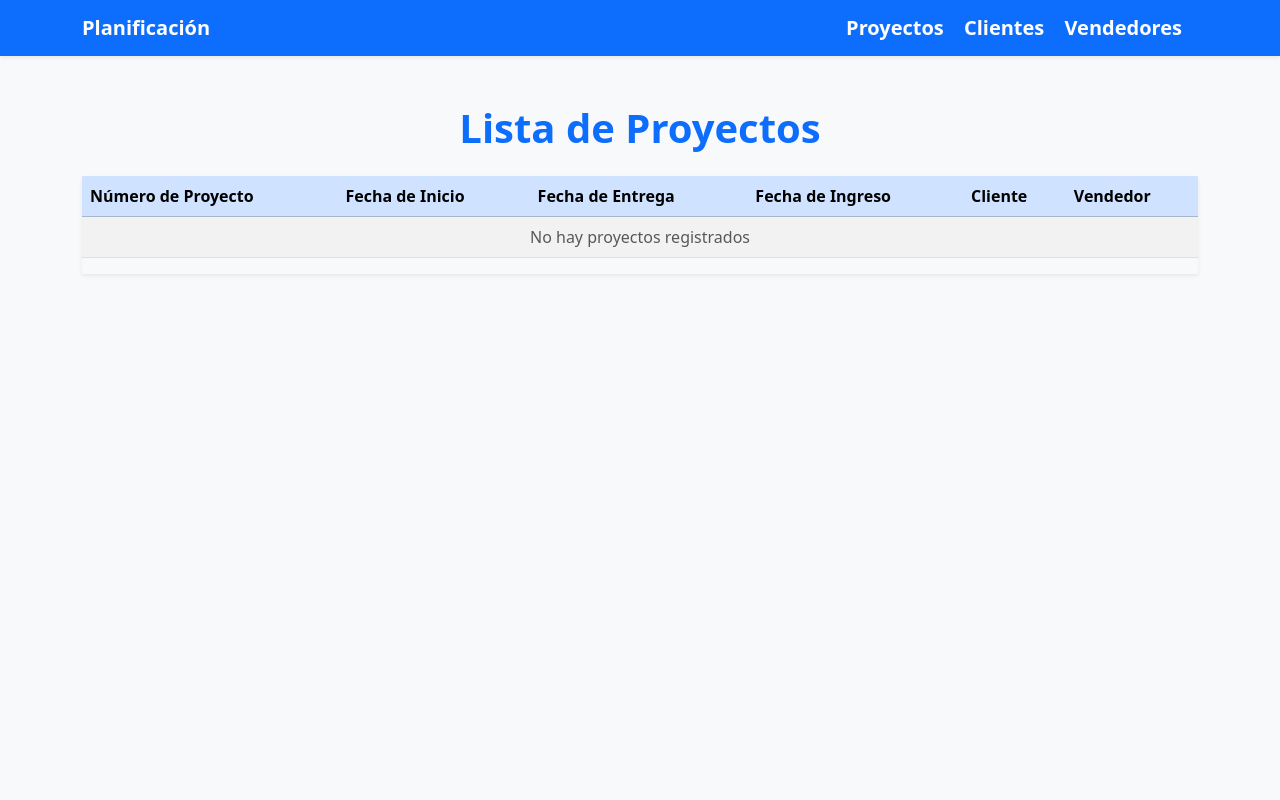
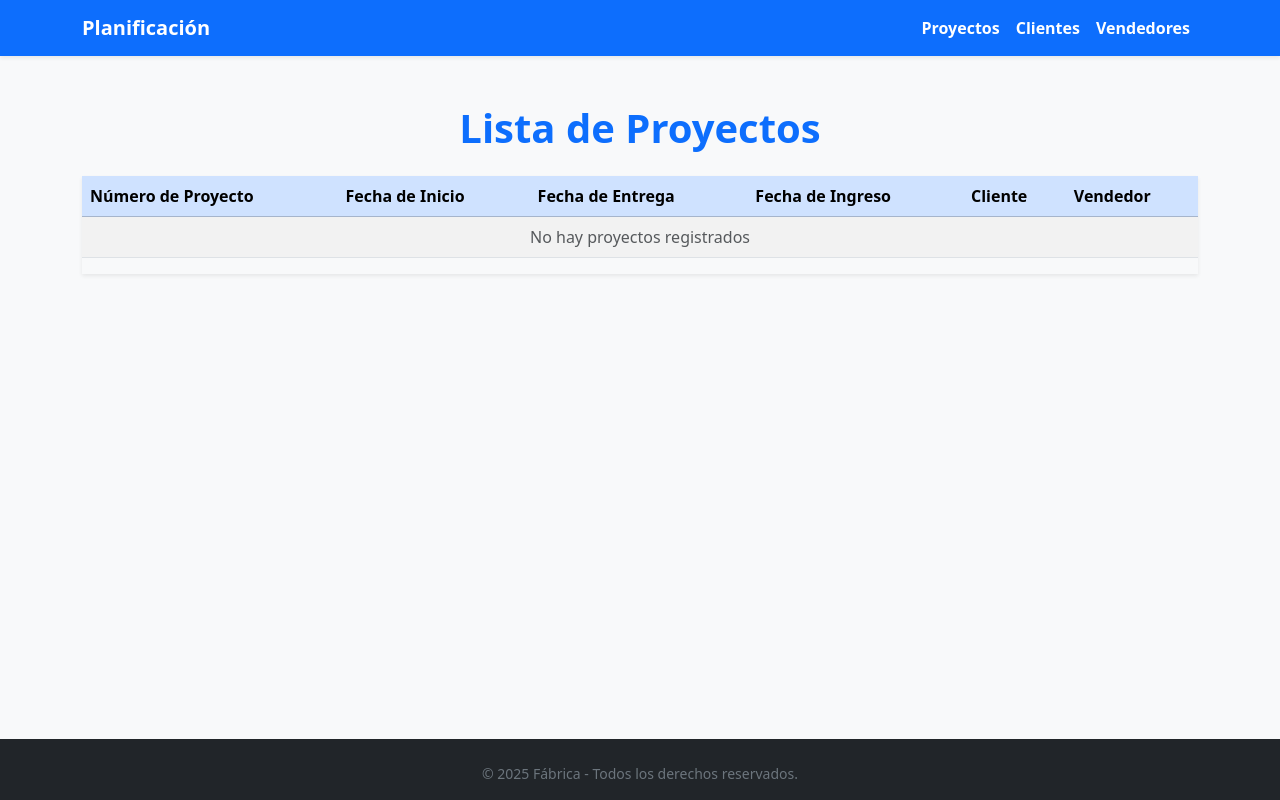
Before and after one commit to MilanoDevX/FactoryProject_Milano, a Django app: page /proyectos/ in a window 1280 px wide. Run offline with Django 5.2, Linux system fonts and the light colour scheme; data that the repository does not hold is empty.

Commit message:
added template inheritance, base template: index.html

```diff
--- a/planificacion/templates/planificacion/index.html
+++ b/planificacion/templates/planificacion/index.html
@@ -4,7 +4,7 @@
 <head>
     <meta charset="UTF-8">
     <meta name="viewport" content="width=device-width, initial-scale=1.0">
-    <title>Fábrica - Planificación</title>
+    <title>Planificación {% block title %}{% endblock title %} </title>
     <link href="https://cdn.jsdelivr.net/npm/bootstrap@5.3.3/dist/css/bootstrap.min.css" rel="stylesheet">
     <link href="https://cdn.jsdelivr.net/npm/bootstrap-icons@1.11.3/font/bootstrap-icons.css" rel="stylesheet">
 
@@ -101,13 +101,13 @@
             <div class="collapse navbar-collapse" id="navbarMenu">
                 <ul class="navbar-nav ms-auto mb-2 mb-lg-0">
                     <li class="nav-item">
-                        <a class="nav-link text-white fw-semibold" href="/proyectos/">Proyectos</a>
+                        <a class="nav-link text-white fw-semibold" href=" {% url 'proyectos' %} ">Proyectos</a>
                     </li>
                     <li class="nav-item">
-                        <a class="nav-link text-white fw-semibold" href="/clientes/">Clientes</a>
+                        <a class="nav-link text-white fw-semibold" href=" {% url 'clientes' %} ">Clientes</a>
                     </li>
                     <li class="nav-item">
-                        <a class="nav-link text-white fw-semibold" href="/vendedores/">Vendedores</a>
+                        <a class="nav-link text-white fw-semibold" href=" {% url 'vendedores' %} ">Vendedores</a>
                     </li>
                 </ul>
             </div>
@@ -115,14 +115,16 @@
         </div>
     </nav>
 
-    <main class="container my-5">
-        <div>
-            <h1 class="fw-bold text-primary mb-3">Planificación</h1>
-            <h2><a class="text-secondary" href="/proyectos/">Proyectos</a></h2>
-            <h2><a class="text-secondary" href="/clientes/">Clientes</a></h2>
-            <h2><a class="text-secondary" href="/vendedores/">Vendedores</a></h2>
-        </div>
-    </main>
+    {% block content %}
+        <main class="container my-5">
+            <div>
+                <h1 class="fw-bold text-primary mb-3">Planificación</h1>
+                <h2><a class="text-secondary" href=" {% url 'proyectos' %} ">Proyectos</a></h2>
+                <h2><a class="text-secondary" href=" {% url 'clientes' %} ">Clientes</a></h2>
+                <h2><a class="text-secondary" href=" {% url 'vendedores' %} ">Vendedores</a></h2>
+            </div>
+        </main>
+    {% endblock content %}
 
     <footer class="bg-dark text-light pt-4 pb-3">
         <div class="container text-center text-md-start">
--- a/planificacion/templates/planificacion/proyectos.html
+++ b/planificacion/templates/planificacion/proyectos.html
@@ -1,25 +1,12 @@
-<!DOCTYPE html>
-<html lang="es">
-<head>
-    <meta charset="UTF-8">
-    <meta name="viewport" content="width=device-width, initial-scale=1.0">
-    <title>Fábrica - Planificación</title>
-    <link href="https://cdn.jsdelivr.net/npm/bootstrap@5.3.3/dist/css/bootstrap.min.css" rel="stylesheet">
-</head>
-<body class="bg-light">
+{% extends 'planificacion/index.html' %}
 
-    <nav class="navbar navbar-expand-lg navbar-dark bg-primary shadow-sm">
-        <div class="container">
-            <a class="navbar-brand fw-bold" href="#">Planificación</a>
-            <div>
-                <a class="navbar-brand fw-bold" href="#">Proyectos</a>
-                <a class="navbar-brand fw-bold" href="#">Clientes</a>
-                <a class="navbar-brand fw-bold" href="#">Vendedores</a>
-            </div>
 
-        </div>
-    </nav>
+{% block title %}
+    | Proyectos
+{% endblock title %}
 
+
+{% block content %}
     <div class="container my-5">
         <div class="text-center mb-4">
             <h1 class="fw-bold text-primary">Lista de Proyectos</h1>
@@ -62,8 +49,4 @@
             </table>
         </div>
     </div>
-
-
-    <script src="https://cdn.jsdelivr.net/npm/bootstrap@5.3.3/dist/js/bootstrap.bundle.min.js"></script>
-</body>
-</html>
+{% endblock content %}
```
Also changed, not shown: planificacion/templates/planificacion/clientes.html (+7 -24 lines), planificacion/templates/planificacion/vendedores.html (+7 -24 lines).
